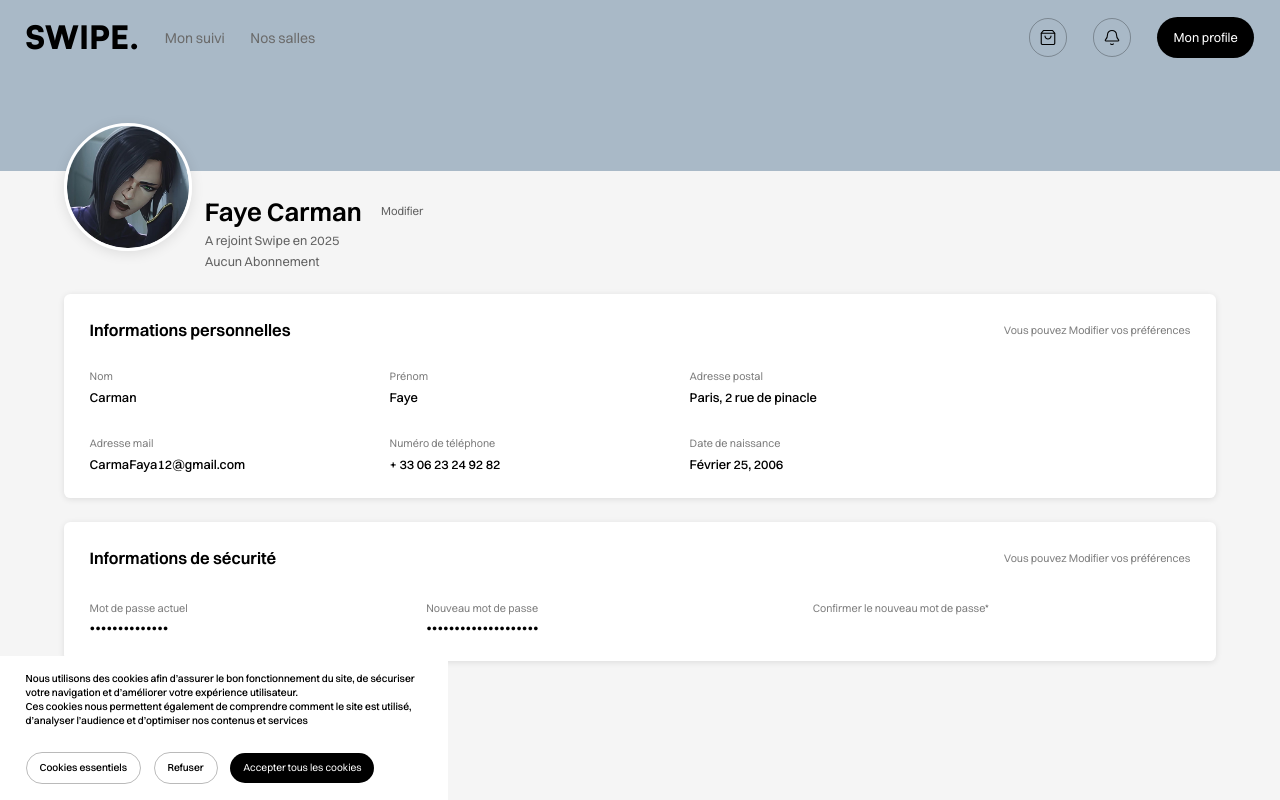
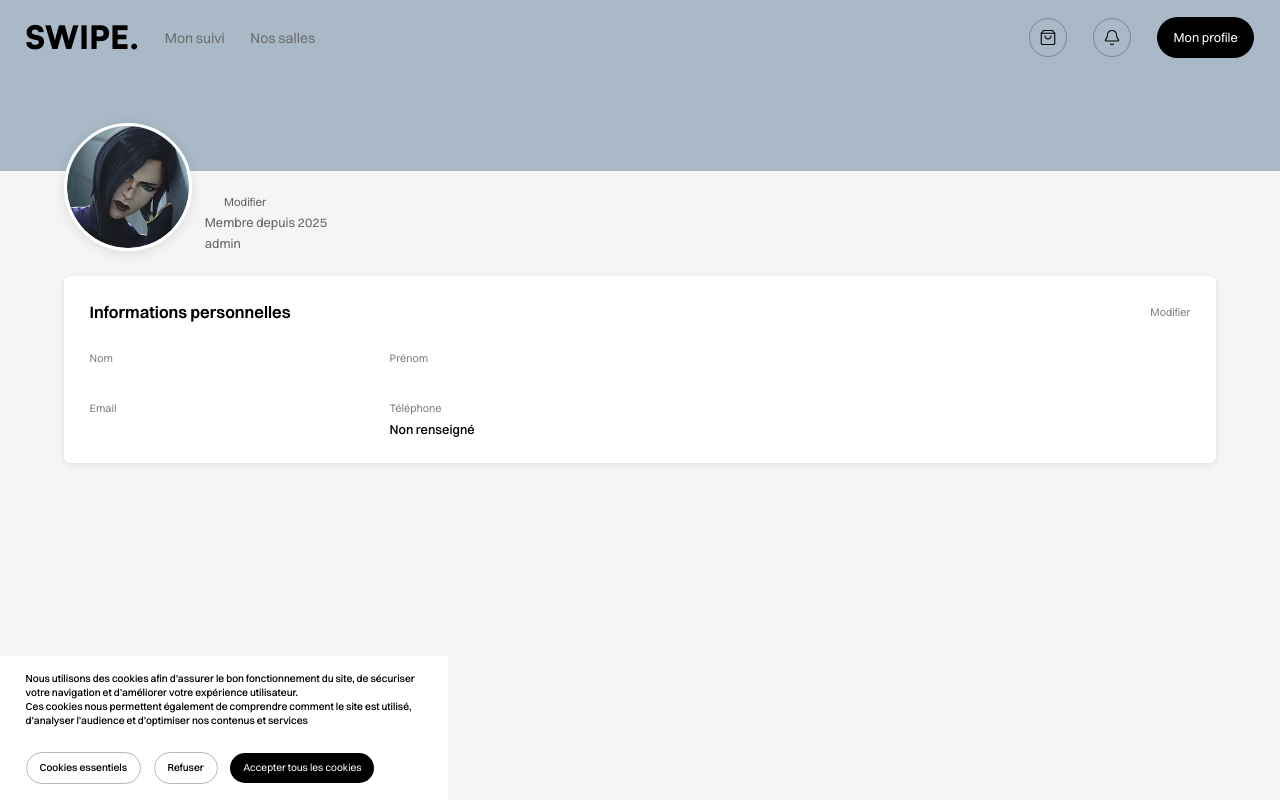
Before and after one commit to goola971/swipe, a React (Vite) app: page /profil in a window 1280 px wide. Shown: the top 800 px of the page. Built offline with nearby package versions, Linux system fonts and the light colour scheme; sample sign-in values are in the browser's storage.

Commit message:
Inscription
Le user peut s'inscrire

```diff
--- a/src/App.tsx
+++ b/src/App.tsx
@@ -9,6 +9,7 @@ import { Routes, Route, Outlet } from "react-router-dom";
 import Header from "./components/header/header.tsx";
 import Footer from "./components/footer/footer.tsx";
 import Cookies from "./components/cookies/Cookies.tsx";
+import PrivateRoute from "./components/privateroute.tsx"; //
 
 // pages
 import Index from "./pages/index/index.tsx";
@@ -20,33 +21,35 @@ import Details from "./pages/details/details.tsx";
 
 function App() {
     const { pathname } = useLocation();
-    return (
+return (
         <>
             <Routes>
                 <Route
                     element={
                         <>
-                            {pathname !== "/connexion" &&
-                                pathname !== "/inscription" && <Header />}
-                            <main>
-                                <Outlet />
-                            </main>
+                            {pathname !== "/connexion" && pathname !== "/inscription" && <Header />}
+                            <main><Outlet /></main>
                             <Cookies />
-                            {pathname !== "/connexion" &&
-                                pathname !== "/inscription" && <Footer />}
+                            {pathname !== "/connexion" && pathname !== "/inscription" && <Footer />}
                         </>
                     }
                 >
                     <Route path="/" element={<Index />} />
                     <Route path="/ressources" element={<Formations />} />
-                    <Route path="/about" element={<h1>A propos</h1>} />
-                    <Route path="/plan" element={<h1>Plan</h1>} />
-                    <Route path="/contact" element={<h1>Contact</h1>} />
                     <Route path="/connexion" element={<Connexion />} />
                     <Route path="/inscription" element={<Inscription />} />
-                    <Route path="/profil" element={<Profile />} />
+
+                    {/* PROTECTION DE LA ROUTE PROFIL ICI */}
+                    <Route
+                        path="/profil"
+                        element={
+                            <PrivateRoute>
+                                <Profile />
+                            </PrivateRoute>
+                        }
+                    />
+
                     <Route path="/details" element={<Details />} />
-                    {/* <Route path="*" element={<Index />} /> */}
                 </Route>
             </Routes>
         </>
--- /dev/null
+++ b/src/components/privateroute.tsx
@@ -0,0 +1,15 @@
+import React from "react"; // <--- AJOUTE CET IMPORT
+import { Navigate } from "react-router-dom";
+
+// Utilise React.ReactElement ou React.ReactNode pour plus de compatibilité
+const PrivateRoute = ({ children }: { children: React.ReactElement }) => {
+    const user = sessionStorage.getItem("user");
+
+    if (!user) {
+        return <Navigate to="/connexion" replace />;
+    }
+
+    return children;
+};
+
+export default PrivateRoute;
--- a/src/pages/inscription/inscription.tsx
+++ b/src/pages/inscription/inscription.tsx
@@ -1,16 +1,50 @@
 import "./inscription.scss";
 import { type JSX, useState } from "react";
-import { Link } from "react-router-dom";
+import { Link, useNavigate } from "react-router-dom";
 
 function Inscription(): JSX.Element {
-    const [show, setShow] = useState(true);
+    const navigate = useNavigate();
     const nbPages = 2;
     const [page, setPage] = useState(1);
 
-    const handleSubmit = (e: React.FormEvent) => {
+    // États pour les données (Mapping exact avec Inscription.java)
+    const [formData, setFormData] = useState({
+        prenom: "",
+        nom: "",
+        telephone: "",
+        dateNaissance:"",
+        adressePostale: "",
+        mail: "",
+        password: "",
+        login: "", // Optionnel selon ton back
+        villeRegion: ""
+    });
+
+    const [errorMessage, setErrorMessage] = useState("");
+
+    // Mise à jour des champs sans impacter le CSS
+    const handleChange = (e: React.ChangeEvent<HTMLInputElement>) => {
+        setFormData({ ...formData, [e.target.name]: e.target.value });
+    };
+
+    const handleSubmit = async (e: React.FormEvent) => {
         e.preventDefault();
-        // logique d’envoi ici
-        console.log("Formulaire envoyé");
+        try {
+            const response = await fetch("http://localhost:8080/api/inscriptions", {
+                method: "POST",
+                headers: { "Content-Type": "application/json" },
+                body: JSON.stringify(formData),
+            });
+
+            if (response.ok) {
+                alert("Compte créé avec succès !");
+                navigate("/connexion");
+            } else {
+                setErrorMessage("Erreur lors de l'inscription. Vérifiez vos informations.");
+            }
+        } catch (error) {
+            setErrorMessage("Le serveur est injoignable.");
+        }
     };
 
     return (
@@ -29,7 +63,7 @@ function Inscription(): JSX.Element {
                             if (page > 1) {
                                 setPage(page - 1);
                             } else {
-                                window.location.href = "/";
+                                navigate("/");
                             }
                         }}
                         aria-label="Retour"
@@ -48,63 +82,82 @@ function Inscription(): JSX.Element {
                     </div>
                 </div>
 
+                {errorMessage && (
+                    <p style={{ color: "red", textAlign: "center", fontWeight: "bold" }}>
+                        {errorMessage}
+                    </p>
+                )}
+
                 <form onSubmit={handleSubmit}>
                     {page === 1 && (
                         <div className="inputs part1">
-                            <input type="text" name="nom" placeholder="Nom" />
+
                                 <input
                                     type="text"
                                     name="prenom"
                                     placeholder="Prénom"
+                                    value={formData.prenom}
+                                    onChange={handleChange}
+                                    required
+                                />
+
+
+                                <input
+                                    type="text"
+                                    name="nom"
+                                    placeholder="Nom"
+                                    value={formData.nom}
+                                    onChange={handleChange}
+                                    required
+                                />
+
+
+                                <input
+                                    type="text"
+                                    name="telephone"
+                                    placeholder="Téléphone"
+                                    value={formData.telephone}
+                                    onChange={handleChange}
                                 />
                                 <input
-                                type="tel"
-                                name="tel"
-                                placeholder="Téléphone"
-                            />
-                            <input type="date" name="datenaissance" />
+                                type="date"
+                                name="datenaissance"
+                                value={formData.dateNaissance}
+                                onChange={handleChange} />
+
+
                                 <input
                                     type="text"
-                                name="adresse"
-                                placeholder="Adresse postale"
+                                    name="adressePostale"
+                                    placeholder="Adresse"
+                                    value={formData.adressePostale}
+                                    onChange={handleChange}
                                 />
+
                         </div>
                     )}
 
                     {page === 2 && (
                         <div className="inputs part2">
+
                                 <input
                                     type="email"
-                                name="email"
-                                placeholder="Votre adresse email"
+                                    name="mail"
+                                    placeholder="Email"
+                                    value={formData.mail}
+                                    onChange={handleChange}
+                                    required
                                 />
 
-                            <div className="mdp">
                                 <input
-                                    type={show ? "password" : "text"}
+                                    type="password"
                                     name="password"
                                     placeholder="Mot de passe"
+                                    value={formData.password}
+                                    onChange={handleChange}
+                                    required
                                 />
-                                <button
-                                    type="button"
-                                    className="vue"
-                                    onClick={() => setShow(!show)}
-                                    aria-label={
-                                        show
-                                            ? "Afficher le mot de passe"
-                                            : "Cacher le mot de passe"
-                                    }
-                                >
-                                    <img
-                                        src={
-                                            show
-                                                ? "icon/eye.svg"
-                                                : "icon/eye-closed.svg"
-                                        }
-                                        alt="icon eye"
-                                    />
-                                </button>
-                            </div>
+
                         </div>
                     )}
 
--- a/src/pages/profile/profile.tsx
+++ b/src/pages/profile/profile.tsx
@@ -1,85 +1,96 @@
 import "./profile.scss";
-import { type JSX } from "react";
+import React, { type JSX, useState, useEffect } from "react";
 
 function Profile(): JSX.Element {
+    // 1. On récupère l'utilisateur connecté
+    const [user, setUser] = useState<any>(null);
+    const [previewImage, setPreviewImage] = useState<string>("/img/profile.png");
+
+    useEffect(() => {
+        const storedUser = sessionStorage.getItem("user");
+        if (storedUser) {
+            const parsedUser = JSON.parse(storedUser);
+            setUser(parsedUser);
+            // Si l'utilisateur a déjà une image en BDD, on l'utilise
+            if (parsedUser.photo) setPreviewImage(parsedUser.photo);
+        }
+    }, []);
+
+    // 2. Gestion de l'upload d'image
+    const handleImageChange = (e: React.ChangeEvent<HTMLInputElement>) => {
+        const file = e.target.files?.[0];
+        if (file) {
+            const reader = new FileReader();
+            reader.onloadend = () => {
+                const base64String = reader.result as string;
+                setPreviewImage(base64String);
+                // Optionnel : Envoyer ce base64String à ton API pour le sauvegarder en BDD
+            };
+            reader.readAsDataURL(file);
+        }
+    };
+
+    if (!user) return <p>Chargement...</p>;
+
     return (
-        <>
         <div className="profile">
             <div className="profileHeader">
                 <div className="profileHeaderContent">
                     <div className="profileAvatar">
-                            <img src="/img/profile.png" alt="Photo de profil" />
+                        <img src={previewImage} alt="Photo de profil" />
+                        <label htmlFor="fileInput" className="uploadLabel">
+                            <input
+                                type="file"
+                                id="fileInput"
+                                hidden
+                                accept="image/*"
+                                onChange={handleImageChange}
+                            />
+                            <span>📸</span>
+                        </label>
                     </div>
                 </div>
             </div>
+
             <div className="profileInfo">
                 <div className="profileName">
-                        <h2>Faye Carman</h2>
+                    {/* On utilise les vraies données ici */}
+                    <h2>{user.prenom} {user.nom}</h2>
                     <a href="#" className="modifierLink">Modifier</a>
                 </div>
-                    <p className="joinDate">A rejoint Swipe en 2025</p>
-                    <p className="subscription">Aucun Abonnement</p>
+                <p className="joinDate">Membre depuis 2025</p>
+                <p className="subscription">{user.role || "Étudiant"}</p>
             </div>
 
             <div className="personalInfoSection">
                 <div className="sectionHeader">
                     <h3>Informations personnelles</h3>
-                        <a href="#" className="preferencesLink">Vous pouvez Modifier vos préférences</a>
+                    <a href="#" className="preferencesLink">Modifier</a>
                 </div>
                 <div className="infoContainer">
                     <div className="infoRow">
                         <div className="infoItem">
                             <span className="label">Nom</span>
-                                <span className="value">Carman</span>
+                            <span className="value">{user.nom}</span>
                         </div>
                         <div className="infoItem">
                             <span className="label">Prénom</span>
-                                <span className="value">Faye</span>
-                            </div>
-                            <div className="infoItem">
-                                <span className="label">Adresse postal</span>
-                                <span className="value">Paris, 2 rue de pinacle</span>
+                            <span className="value">{user.prenom}</span>
                         </div>
                     </div>
                     <div className="infoRow">
                         <div className="infoItem">
-                                <span className="label">Adresse mail</span>
-                                <span className="value">CarmaFaya12@gmail.com</span>
+                            <span className="label">Email</span>
+                            <span className="value">{user.mail}</span>
                         </div>
                         <div className="infoItem">
-                                <span className="label">Numéro de téléphone</span>
-                                <span className="value">+ 33 06 23 24 92 82</span>
-                            </div>
-                            <div className="infoItem">
-                                <span className="label">Date de naissance</span>
-                                <span className="value">Février 25, 2006</span>
+                            <span className="label">Téléphone</span>
+                            <span className="value">{user.telephone || "Non renseigné"}</span>
                         </div>
                     </div>
                 </div>
             </div>
-
-                <div className="securityInfoSection">
-                    <div className="sectionHeader">
-                        <h3>Informations de sécurité</h3>
-                        <a href="#" className="preferencesLink">Vous pouvez Modifier vos préférences</a>
         </div>
-                    <div className="infoGrid">
-                        <div className="infoField">
-                            <label>Mot de passe actuel</label>
-                            <p>••••••••••••••</p>
-                        </div>
-                        <div className="infoField">
-                            <label>Nouveau mot de passe</label>
-                            <p>••••••••••••••••••••</p>
-                        </div>
-                        <div className="infoField">
-                            <label>Confirmer le nouveau mot de passe*</label>
-                            <p></p>
-                        </div>
-                    </div>
-                </div>
-            </div>
-        </>
     );
 }
 
```
Also changed, not shown: src/pages/inscription/inscription.scss (+21 -0 lines), src/pages/profile/profile.scss (+22 -2 lines). Lines whose indentation alone changed are shown as unchanged.
